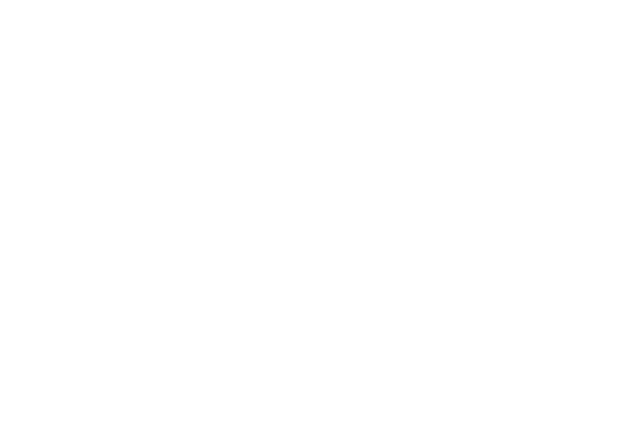
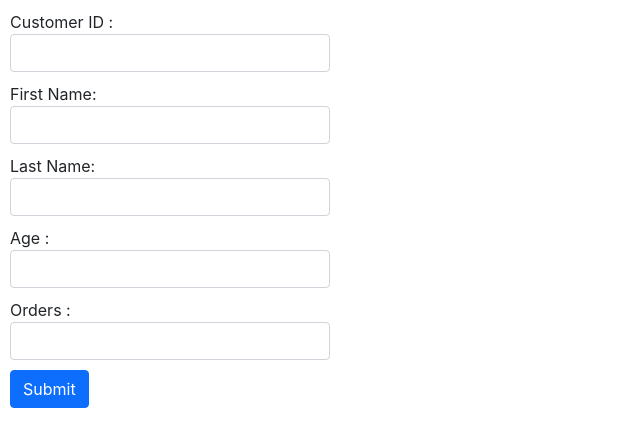
Before and after one commit to Rajat163/usermanagement, a React (Create React App) app in the folder frontend/: page /update-customer in a window 1280 px wide. Before the commit this address had no page. Shown: the top 446 px of the page, without its empty margins (0-640 px from the left). Built offline with nearby package versions, Linux system fonts and the light colour scheme.

Commit message:
Creating the new components

```diff
--- a/frontend/src/App.js
+++ b/frontend/src/App.js
@@ -1,7 +1,9 @@
 import { Route, Routes } from "react-router-dom";
 import Customer from "./components/Customer";
 import CustomerCreate from "./components/CustomerCreate";
+import CustomerDelete from "./components/CustomerDelete";
 import CustomerFind from "./components/CustomerFind";
+import CustomerUpdate from "./components/CustomerUpdate";
 
 function App() {
   return (
@@ -9,6 +11,8 @@
       <Route path="/" element={<Customer />} />
       <Route path="/create-customer" element={<CustomerCreate />} />
       <Route path="/find-customer" element={<CustomerFind />} />
+      <Route path="/update-customer" element={<CustomerUpdate/>} />
+      <Route path="/delete-customer" element={<CustomerDelete/>} />
     </Routes>
   );
 }
--- a/frontend/src/components/Customer.js
+++ b/frontend/src/components/Customer.js
@@ -15,10 +15,12 @@
 
   const handleUpdateBtnClick = () => {
     console.log("Update customer is clicked....");
+    navigate("/update-customer")
   };
 
   const handleDeleteBtnClick = () => {
     console.log("Delete customer is clicked....");
+    navigate("/delete-customer")
   };
 
   return (
--- /dev/null
+++ b/frontend/src/components/CustomerDelete.js
@@ -0,0 +1,24 @@
+import React from 'react'
+
+export default function CustomerDelete() {
+    const handleSubmit = () => {
+        let customerId = document.getElementById("customerID").value
+        console.log(`delete customer with id as ${customerId}`)
+    }
+
+    return (
+    <div>
+        <form>
+            <div className="form-group">
+                <div className="col-3" style={{ margin: 10 }}>
+                    <label>Customer ID:</label>
+                    <input type="text" className="form-control" id="customerID" />
+                </div>
+                <div className="col-3" style={{ margin: 10 }}>
+                    <button className="btn btn-primary" type="button" onClick={handleSubmit}>Submit form</button>
+                </div>
+            </div>
+        </form>
+    </div>
+);
+}
--- a/frontend/src/components/CustomerFind.js
+++ b/frontend/src/components/CustomerFind.js
@@ -2,7 +2,8 @@
 
 export default function CustomerFind() {
     const handleSubmit = () =>{
-        console.log('find customer')
+        let customerId = document.getElementById("customerID").value
+        console.log(`find customer with id as ${customerId}`)
     }
   return (
     <div>
--- /dev/null
+++ b/frontend/src/components/CustomerUpdate.js
@@ -0,0 +1,51 @@
+import React from 'react'
+
+export default function CustomerUpdate() {
+    const handleSubmit = () => {
+        console.log("Form submitted..");
+      };
+
+    return (
+        <div>
+            <form>
+                <div className="form-group">
+
+                    <div className="col-3" style={{ margin: 10 }}>
+                        <label>Customer ID :</label>
+                        <input type="text" className="form-control" id="customerId" />
+                    </div>
+
+                    <div className="col-3" style={{ margin: 10 }}>
+                        <label>First Name:</label>
+                        <input type="text" className="form-control" id="firstname" />
+                    </div>
+
+                    <div className="col-3" style={{ margin: 10 }}>
+                        <label>Last Name:</label>
+                        <input type="text" className="form-control" id="lastname" />
+                    </div>
+
+                    <div className="col-3" style={{ margin: 10 }}>
+                        <label>Age :</label>
+                        <input type="text" className="form-control" id="age" />
+                    </div>
+
+                    <div className="col-3" style={{ margin: 10 }}>
+                        <label>Orders :</label>
+                        <input type="text" className="form-control" id="orders" />
+                    </div>
+
+                    <div className="col-3" style={{ margin: 10 }}>
+                        <button
+                            className="btn btn-primary"
+                            type="submit"
+                            onClick={handleSubmit}
+                        >
+                            Submit
+                        </button>
+                    </div>
+                </div>
+            </form>
+        </div>
+    )
+}
```
